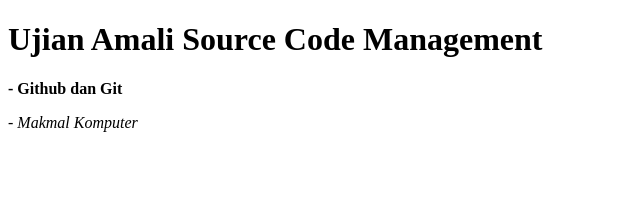
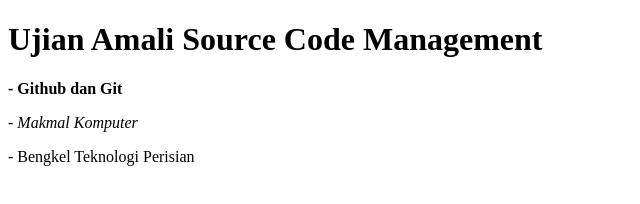
Before and after one commit to aliaatrhaziz/ujianscm, a plain HTML site: page amali.html in a window 1280 px wide. Shown: the whole page, without its empty margins (0-640 px from the left). Drawn offline with Linux system fonts and the light colour scheme.

Commit message:
Edit file amali.html

```diff
--- a/amali.html
+++ b/amali.html
@@ -15,5 +15,6 @@
     <h1>Ujian Amali Source Code Management</h1>
     <p><b>- Github dan Git</b></p>
     <p><i>- Makmal Komputer</i></p>
+    <p>- Bengkel Teknologi Perisian</p>
 </body>
 </html>
```
